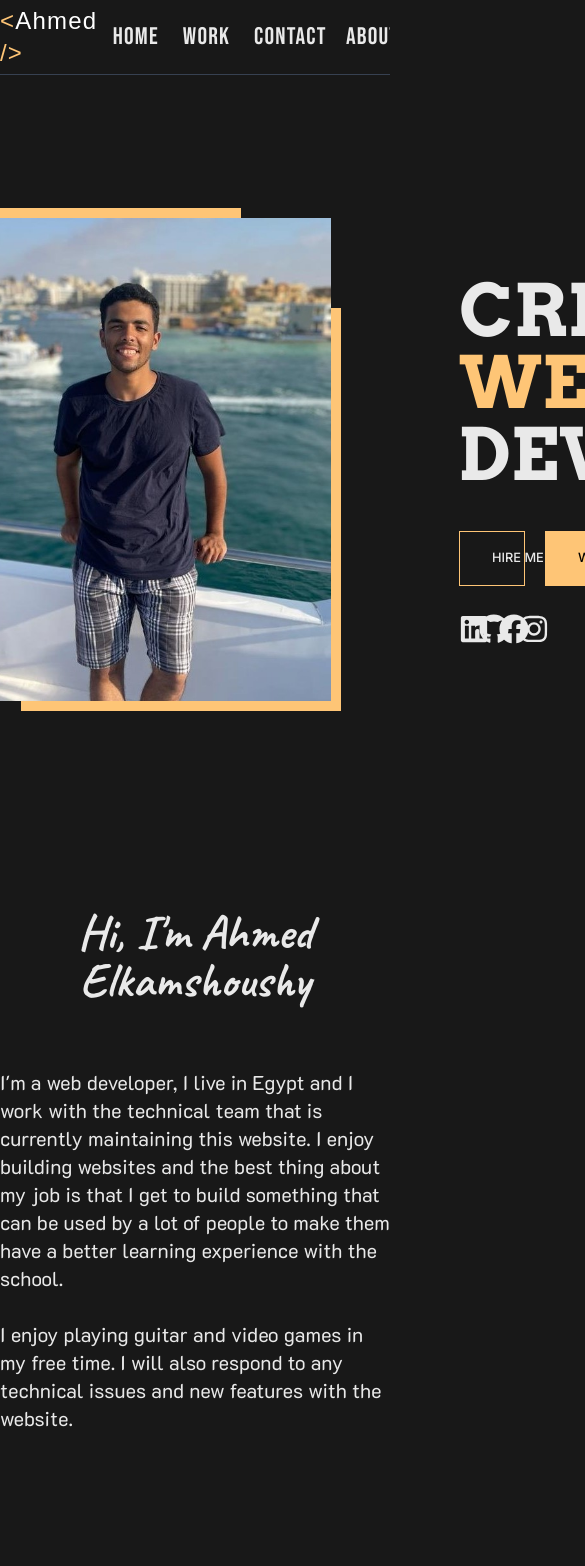
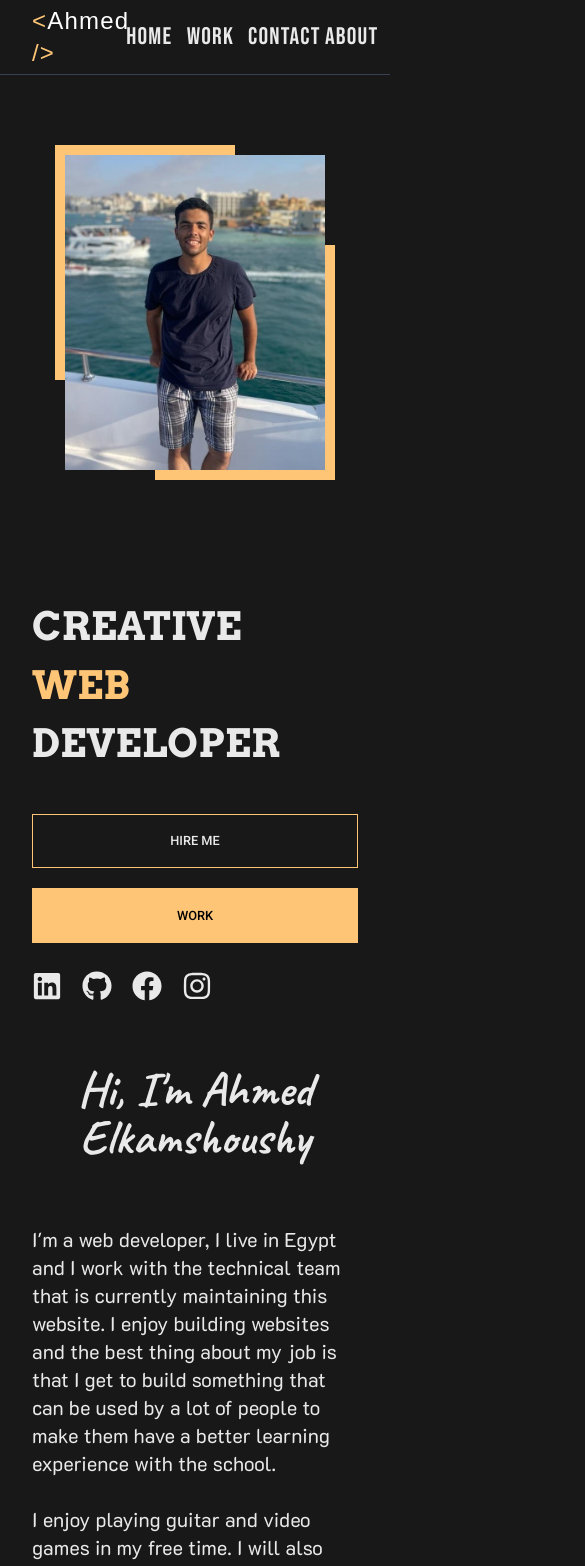
Before and after one commit to kamshushi/portfolio, a Next.js app: page / in a window 390 px wide. Shown: the top 1566 px of the page, 585 px wide, since content can reach past the window. Before the commit the page ends 1432 px from the top, so only its background shows below. Built offline with nearby package versions, Linux system fonts and the light colour scheme; a web font is replaced by a local one.

Commit message:
responsivity changes

```diff
--- a/src/components/Home/LandingSection/index.tsx
+++ b/src/components/Home/LandingSection/index.tsx
@@ -6,20 +6,20 @@ import MainButton from "@/components/common/MainButton";
 
 export default function LandingSection() {
   return (
-    <SectionContainer>
-      <div className="h-svh pt-[var(--navbar-height)] flex items-center">
-        <div className="flex gap-32 justify-center sm:flex-wrap xl:flex-nowrap">
-          <div className="shrink-0 w-[400px]	">
+    <SectionContainer className="">
+      <div className="h-auto pt-[var(--navbar-height)] flex items-center  lg:h-svh">
+        <div className="mt-20 lg:mt-0 h-full w-full flex gap-32 items-center  flex-nowrap flex-col lg:flex-row">
+          <div className="shrink-0 w-4/5 md:w-4/6 lg:w-[28vw]	">
             <ImageSection />
           </div>
-          <div className="flex items-center">
-            <div>
-              <h6 className="font-main-header text-7xl font-black">
+          <div className="w-full flex items-center">
+            <div className="w-full">
+              <h6 className="font-main-header text-[10vw] sm:text-[9vw] lg:text-[4.5vw] font-black">
                 CREATIVE <span className="text-secondary-txt block">WEB</span>
                 DEVELOPER
               </h6>
 
-              <div className="mt-10 flex gap-5">
+              <div className="mt-10 flex gap-5 flex-col lg:flex-row">
                 <MainButton className="flex-1">hire me</MainButton>
 
                 <MainButton type="secondary" className="flex-1">
--- a/src/components/Home/index.tsx
+++ b/src/components/Home/index.tsx
@@ -5,7 +5,7 @@ import AboutMeSection from "./AboutMeSection";
 
 export default function HomePageComponent() {
   return (
-    <div>
+    <div className="font-main">
       <div>
         <Navbar />
       </div>
--- a/src/components/common/SectionContainer/index.tsx
+++ b/src/components/common/SectionContainer/index.tsx
@@ -8,7 +8,7 @@ export default function SectionContainer({
   className = "",
   ...props
 }: TProps) {
-  const combinedClassName = `sm:px-16 md:px-32 lg:px-40 xl:px-52 ${className}`;
+  const combinedClassName = `px-8 sm:px-16 md:px-28 lg:px-40 xl:px-52 ${className}`;
   return (
     <section className={combinedClassName} {...props}>
       {children}
```
